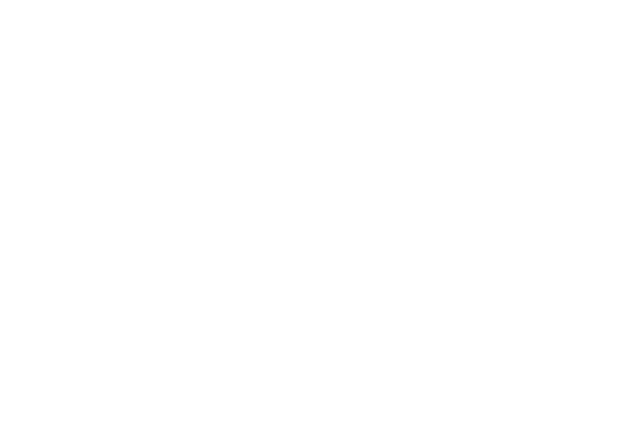
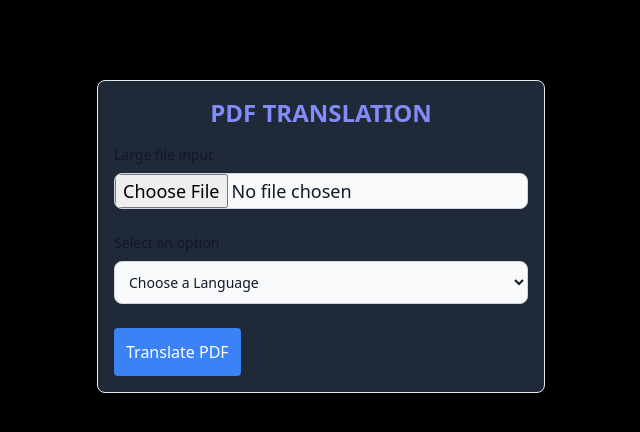
Before and after one commit to Meet3456/DATAHACK_CODE-OMEGA, a React (Create React App) app in the folder react-client/: page /trans in a window 1280 px wide. Before the commit this address had no page. Shown: the top 432 px of the page, without its empty margins (319-959 px from the left). Built offline with nearby package versions, Linux system fonts and the light colour scheme; a web font is replaced by a local one.

Commit message:
added translation page

```diff
--- a/react-client/public/index.html
+++ b/react-client/public/index.html
@@ -33,9 +33,9 @@
   <title>React App</title>
 </head>
 
-<body>
+<body style="background-color: black;">
   <noscript>You need to enable JavaScript to run this app.</noscript>
-  <div id="root"></div>
+  <div id="root" ></div>
   <!--
       This HTML file is a template.
       If you open it directly in the browser, you will see an empty page.
--- a/react-client/src/App.js
+++ b/react-client/src/App.js
@@ -3,6 +3,8 @@
 import Chat from "./views/chat";
 import Login from "./views/Login";
 import SignUp from "./views/SignUp";
+import Trans from "./views/Trans";
+
 import { BrowserRouter, Route, Routes } from "react-router-dom";
 function App() {
   return (
@@ -14,6 +16,7 @@
           <Route path='/chat' element={<Chat />} />
           <Route path='/login' element={<Login />} />
           <Route path='/signup' element={<SignUp />} />
+          <Route path='/trans' element={<Trans />} />
         </Routes>
       </BrowserRouter>
     </>
--- /dev/null
+++ b/react-client/src/views/Trans.js
@@ -0,0 +1,57 @@
+import React, { useState } from 'react';
+
+const Trans = () => {
+    const [selectedFile, setSelectedFile] = useState(null);
+    const [selectedLanguage, setSelectedLanguage] = useState('');
+
+    const handleFileChange = (event) => {
+        const file = event.target.files[0];
+        setSelectedFile(file);
+    };
+
+    const handleLanguageChange = (event) => {
+        setSelectedLanguage(event.target.value);
+    };
+
+    const translatePdf = () => {
+        if (selectedFile && selectedLanguage) {
+            // Implement PDF translation logic here
+            console.log(`Translate ${selectedFile.name} to ${selectedLanguage}`);
+        } else {
+            alert('Please select a file and a language for translation.');
+        }
+    };
+
+    return (
+        <div className="max-w-md  mx-auto mt-20 p-4 bg-gray-800 text-white border rounded-lg shadow-lg">
+            <h1 className="text-2xl font-semibold text-indigo-400 mb-4">PDF Translation</h1>
+
+            <div className="mb-6">
+                <label className="block mb-2 text-sm font-medium text-gray-900 dark:text-white" for="large_size">Large file input</label>
+                <input onChange={handleFileChange}  className="block w-full text-lg text-gray-900 border border-gray-300 rounded-lg cursor-pointer bg-gray-50 dark:text-gray-400 focus:outline-none dark:bg-gray-700 dark:border-gray-600 dark:placeholder-gray-400" id="large_size" type="file" />
+            </div>
+
+            <div className="mb-6">
+                <label for="countries" class="block mb-2 text-sm font-medium text-gray-900 dark:text-white">Select an option</label>
+                <select id="countries"  onChange={handleLanguageChange} class="bg-gray-50 border border-gray-300 text-gray-900 text-sm rounded-lg focus:ring-blue-500 focus:border-blue-500 block w-full p-2.5 dark:bg-gray-700 dark:border-gray-600 dark:placeholder-gray-400 dark:text-white dark:focus:ring-blue-500 dark:focus:border-blue-500">
+                    <option selected>Choose a Language</option>
+                    <option value="eng">English</option>
+                    <option value="spa_Latin">Spanish</option>
+                    <option value="fra_Latin">Frnech</option>
+                    <option value="deu_Latin">German</option>
+                    <option value="hind_Deva">Hindi</option>
+                </select>
+
+            </div>
+
+            <button
+                onClick={translatePdf}
+                className="bg-blue-500 hover:bg-blue-600 text-white p-3 rounded transition duration-300 ease-in-out cursor-pointer"
+            >
+                Translate PDF
+            </button>
+        </div>
+    );
+};
+
+export default Trans;
```
